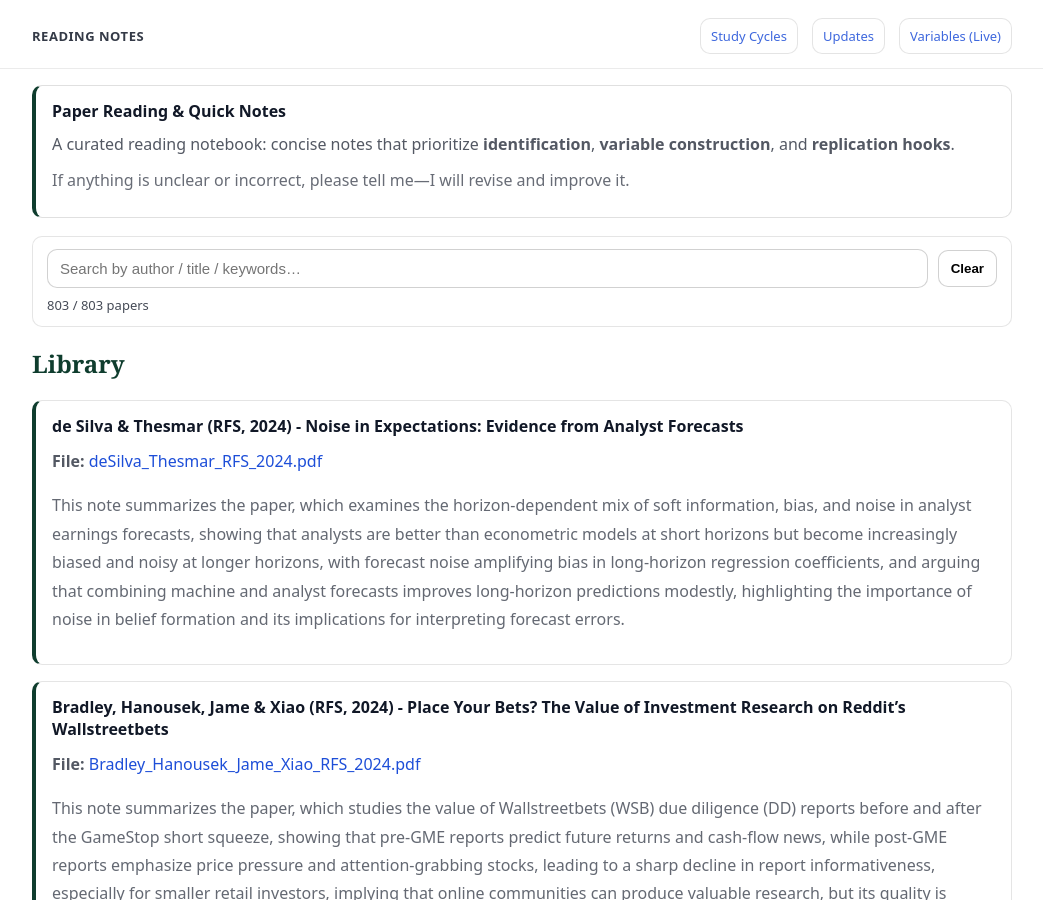
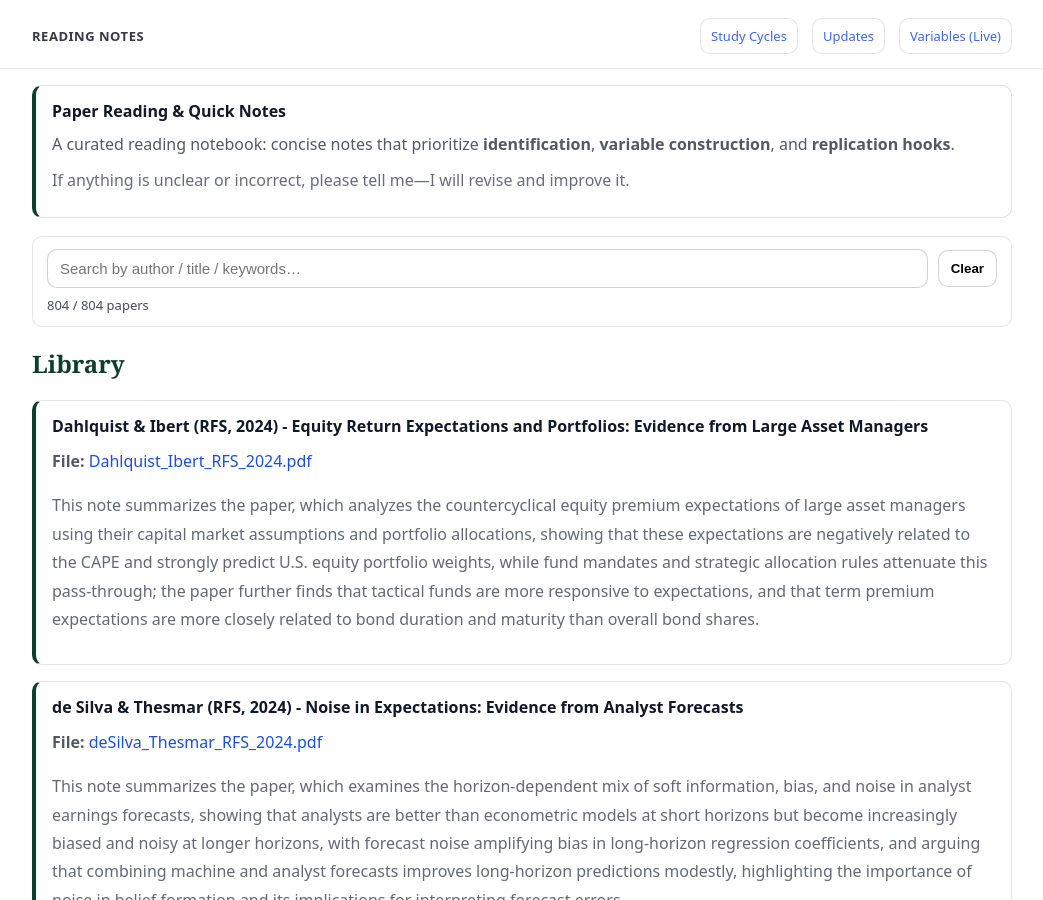
Before and after one commit to yaxinzn/study-archive, a Jekyll site: the page built from reading/index.md, in a window 1280 px wide and 900 px high. Shown: the whole window, without its empty margins (118-1161 px from the left). Built offline with Jekyll 4.4.1, drawn with Linux system fonts in a browser that asks for light colours.

Commit message:
Reading: add/update Dahlquist_Ibert_RFS_2024.pdf

```diff
--- a/_data/reading.yml
+++ b/_data/reading.yml
@@ -1,3 +1,7 @@
+- title: "Dahlquist & Ibert (RFS, 2024) - Equity Return Expectations and Portfolios: Evidence from Large Asset Managers"
+  file: "Dahlquist_Ibert_RFS_2024.pdf"
+  desc: "This note summarizes the paper, which analyzes the countercyclical equity premium expectations of large asset managers using their capital market assumptions and portfolio allocations, showing that these expectations are negatively related to the CAPE and strongly predict U.S. equity portfolio weights, while fund mandates and strategic allocation rules attenuate this pass-through; the paper further finds that tactical funds are more responsive to expectations, and that term premium expectations are more closely related to bond duration and maturity than overall bond shares."
+
 - title: "de Silva & Thesmar (RFS, 2024) - Noise in Expectations: Evidence from Analyst Forecasts"
   file: "deSilva_Thesmar_RFS_2024.pdf"
   desc: "This note summarizes the paper, which examines the horizon-dependent mix of soft information, bias, and noise in analyst earnings forecasts, showing that analysts are better than econometric models at short horizons but become increasingly biased and noisy at longer horizons, with forecast noise amplifying bias in long-horizon regression coefficients, and arguing that combining machine and analyst forecasts improves long-horizon predictions modestly, highlighting the importance of noise in belief formation and its implications for interpreting forecast errors."
```
Also changed, not shown: 1 other file.
